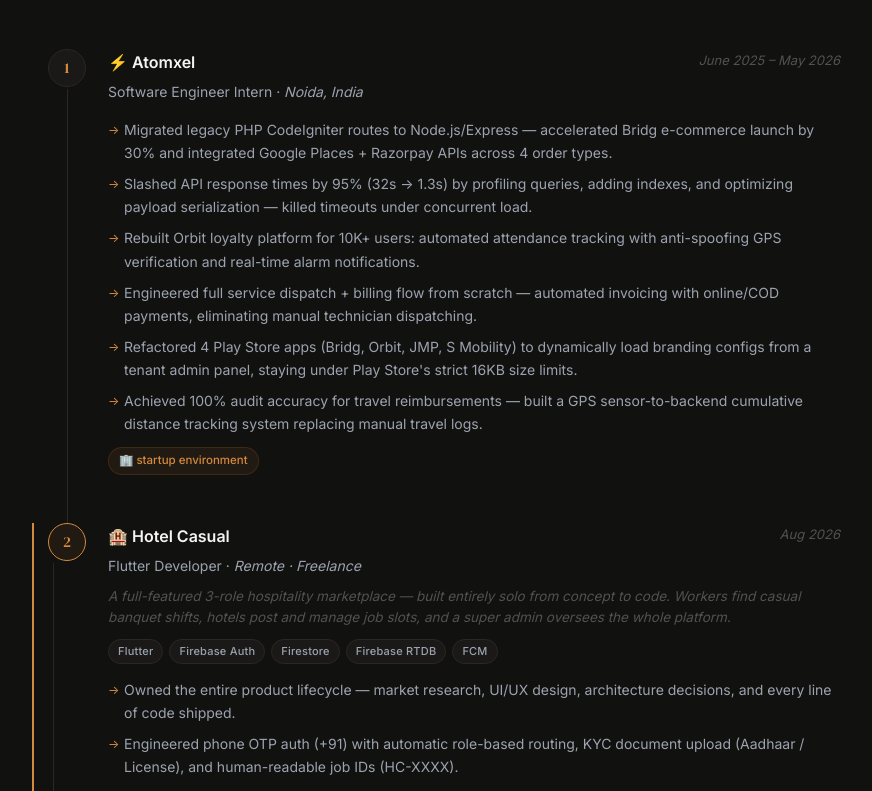
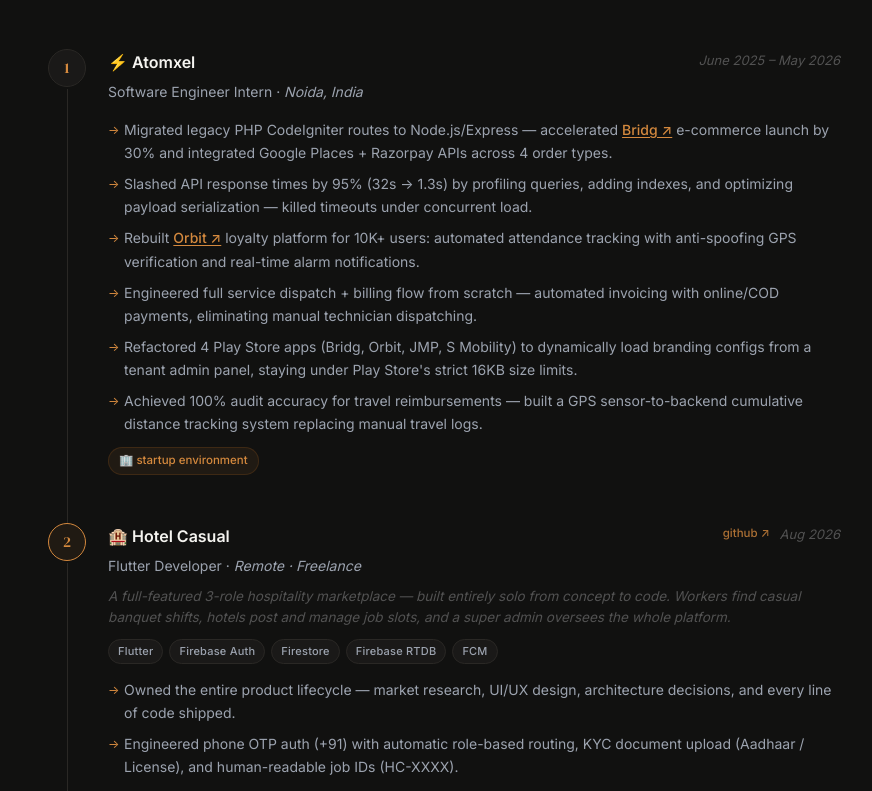
Before and after one commit to SumitMishraOnGit/portfolio-aug-2026, a React (Vite) app: page / in a window 1280 px wide. Shown: the part 1729-2520 px from the top of the page, without its empty margins (196-1068 px from the left). Built offline with nearby package versions, Linux system fonts and the light colour scheme.

Commit message:
feat: implement experience and projects section components with shared styling

```diff
--- a/src/components/Experience.jsx
+++ b/src/components/Experience.jsx
@@ -7,9 +7,9 @@
     duration: 'June 2025 – May 2026',
     location: 'Noida, India',
     bullets: [
-      'Migrated legacy PHP CodeIgniter routes to Node.js/Express — accelerated Bridg e-commerce launch by 30% and integrated Google Places + Razorpay APIs across 4 order types.',
+      <>Migrated legacy PHP CodeIgniter routes to Node.js/Express — accelerated <a href="https://play.google.com/store/apps/details?id=com.dartmic.bridg&pcampaignid=web_share" target="_blank" rel="noopener noreferrer" className="timeline-inline-link">Bridg ↗</a> e-commerce launch by 30% and integrated Google Places + Razorpay APIs across 4 order types.</>,
       'Slashed API response times by 95% (32s → 1.3s) by profiling queries, adding indexes, and optimizing payload serialization — killed timeouts under concurrent load.',
-      'Rebuilt Orbit loyalty platform for 10K+ users: automated attendance tracking with anti-spoofing GPS verification and real-time alarm notifications.',
+      <>Rebuilt <a href="https://play.google.com/store/apps/details?id=com.dartmic.orbitbearings&pcampaignid=web_share" target="_blank" rel="noopener noreferrer" className="timeline-inline-link">Orbit ↗</a> loyalty platform for 10K+ users: automated attendance tracking with anti-spoofing GPS verification and real-time alarm notifications.</>,
       'Engineered full service dispatch + billing flow from scratch — automated invoicing with online/COD payments, eliminating manual technician dispatching.',
       'Refactored 4 Play Store apps (Bridg, Orbit, JMP, S Mobility) to dynamically load branding configs from a tenant admin panel, staying under Play Store\'s strict 16KB size limits.',
       'Achieved 100% audit accuracy for travel reimbursements — built a GPS sensor-to-backend cumulative distance tracking system replacing manual travel logs.',
@@ -26,6 +26,7 @@
     description:
       'A full-featured 3-role hospitality marketplace — built entirely solo from concept to code. Workers find casual banquet shifts, hotels post and manage job slots, and a super admin oversees the whole platform.',
     stack: ['Flutter', 'Firebase Auth', 'Firestore', 'Firebase RTDB', 'FCM'],
+    github: 'https://github.com/SumitMishraOnGit/hotel-casual',
     bullets: [
       'Owned the entire product lifecycle — market research, UI/UX design, architecture decisions, and every line of code shipped.',
       'Engineered phone OTP auth (+91) with automatic role-based routing, KYC document upload (Aadhaar / License), and human-readable job IDs (HC-XXXX).',
@@ -90,7 +91,14 @@
             <div className="timeline-body">
               <div className="timeline-header">
                 <span className="timeline-company">{item.company}</span>
-                <span className="timeline-duration">{item.duration}</span>
+                <div style={{ display: 'flex', alignItems: 'center', gap: '10px' }}>
+                  {item.github && (
+                    <a href={item.github} target="_blank" rel="noopener noreferrer" className="timeline-ext-link">
+                      github ↗
+                    </a>
+                  )}
+                  <span className="timeline-duration">{item.duration}</span>
+                </div>
               </div>
               <p className="timeline-role">
                 {item.role} · <em>{item.location}</em>
--- a/src/components/Projects.jsx
+++ b/src/components/Projects.jsx
@@ -1,4 +1,12 @@
 const PROJECTS = [
+  {
+    name: 'Hotel Casual',
+    date: 'Aug 2026',
+    desc: 'A full-featured 3-role hospitality marketplace built solo from scratch — Workers browse and apply for casual banquet/cook/driver shifts, Hotels post and manage multi-slot jobs, and a Super Admin oversees the entire platform. Phone OTP auth, KYC upload, real-time Firebase RTDB notifications, and human-readable job IDs (HC-XXXX).',
+    stack: ['Flutter', 'Firebase Auth', 'Firestore', 'Firebase RTDB', 'FCM'],
+    live: null,
+    github: 'https://github.com/SumitMishraOnGit/hotel-casual',
+  },
   {
     name: 'thePaymentApp',
     date: 'Aug 2025',
--- a/src/index.css
+++ b/src/index.css
@@ -729,16 +729,31 @@
   font-weight: 500;
 }
 
-/* Freelance entry — amber left border to distinguish from corporate roles */
-.timeline-item--freelance {
-  border-left: 2px solid var(--accent);
-  padding-left: 14px;
-  margin-left: -16px;
-}
+/* Freelance entry — accent-tinted number bubble to distinguish from corporate roles */
 .timeline-item--freelance .timeline-num {
   border-color: var(--accent);
   background: var(--accent-light);
 }
+
+/* External github link shown in timeline header */
+.timeline-ext-link {
+  font-size: 11.5px;
+  color: var(--accent);
+  text-decoration: none;
+  font-weight: 500;
+  opacity: 0.8;
+  transition: opacity 0.15s ease;
+}
+.timeline-ext-link:hover { opacity: 1; }
+
+/* Inline linked app names inside bullet text */
+.timeline-inline-link {
+  color: var(--accent);
+  text-decoration: underline;
+  text-underline-offset: 2px;
+  font-weight: 500;
+}
+.timeline-inline-link:hover { opacity: 0.8; }
 
 /* Short italic description shown on freelance/project entries */
 .timeline-description {
```
